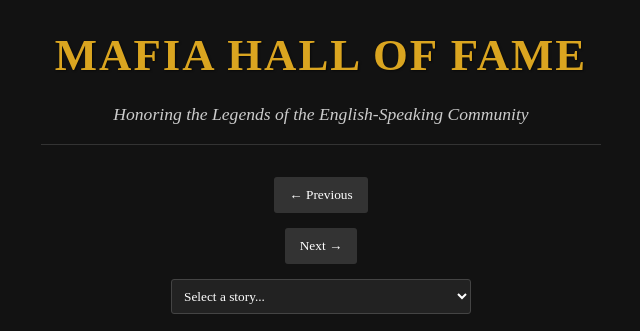
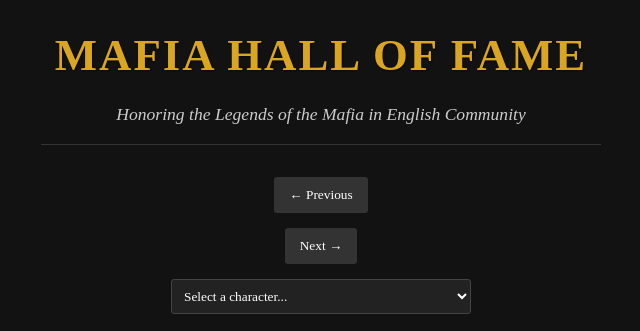
Before and after one commit to oratortele-pixel/Mafia-in-English_version_deepseek, a plain HTML site: page index.html in a window 1280 px wide. Shown: the top 331 px of the page, 319-959 px from the left. Drawn offline with Linux system fonts and the light colour scheme; no server answers.

Commit message:
Update index.html

```diff
--- a/index.html
+++ b/index.html
@@ -10,7 +10,7 @@
 <body>
     <header>
         <div class="logo">Mafia Hall of Fame</div>
-        <div class="slogan">Honoring the Legends of the English-Speaking Community</div>
+        <div class="slogan">Honoring the Legends of the Mafia in English Community</div>
     </header>
 
     <main>
@@ -21,14 +21,14 @@
         <!-- Выпадающий список архива -->
         <div class="archive-container">
             <select id="archiveDropdown" class="archive-dropdown">
-                <option value="">Select a story...</option>
+                <option value="">Select a character...</option>
                 <!-- Список будет заполнен скриптом -->
             </select>
         </div>
 
         <!-- Контейнер для контента -->
         <div id="storyViewer" class="story-viewer">
-            <div class="loader">Loading meows...</div>
+            <div class="loader">Loading legends...</div>
         </div>
 
         <!-- Кнопка поделиться только в Telegram -->
```
